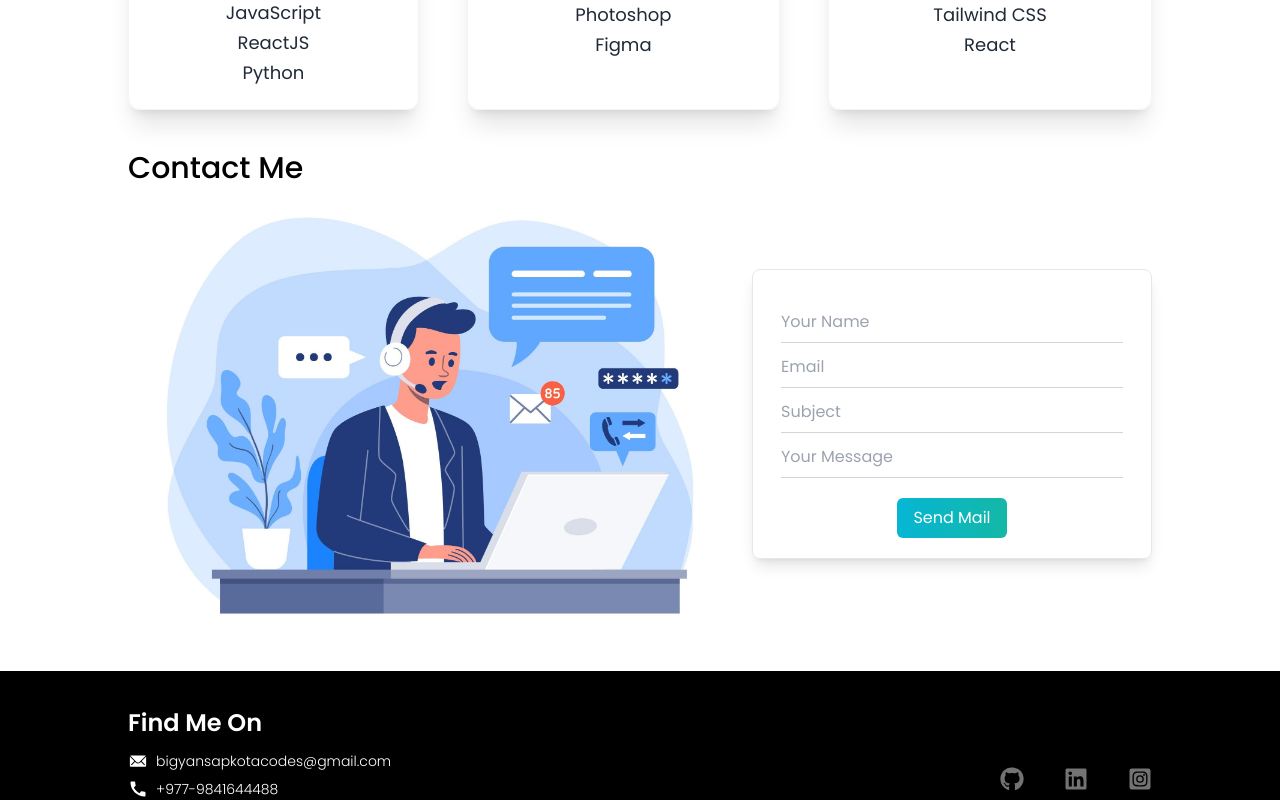
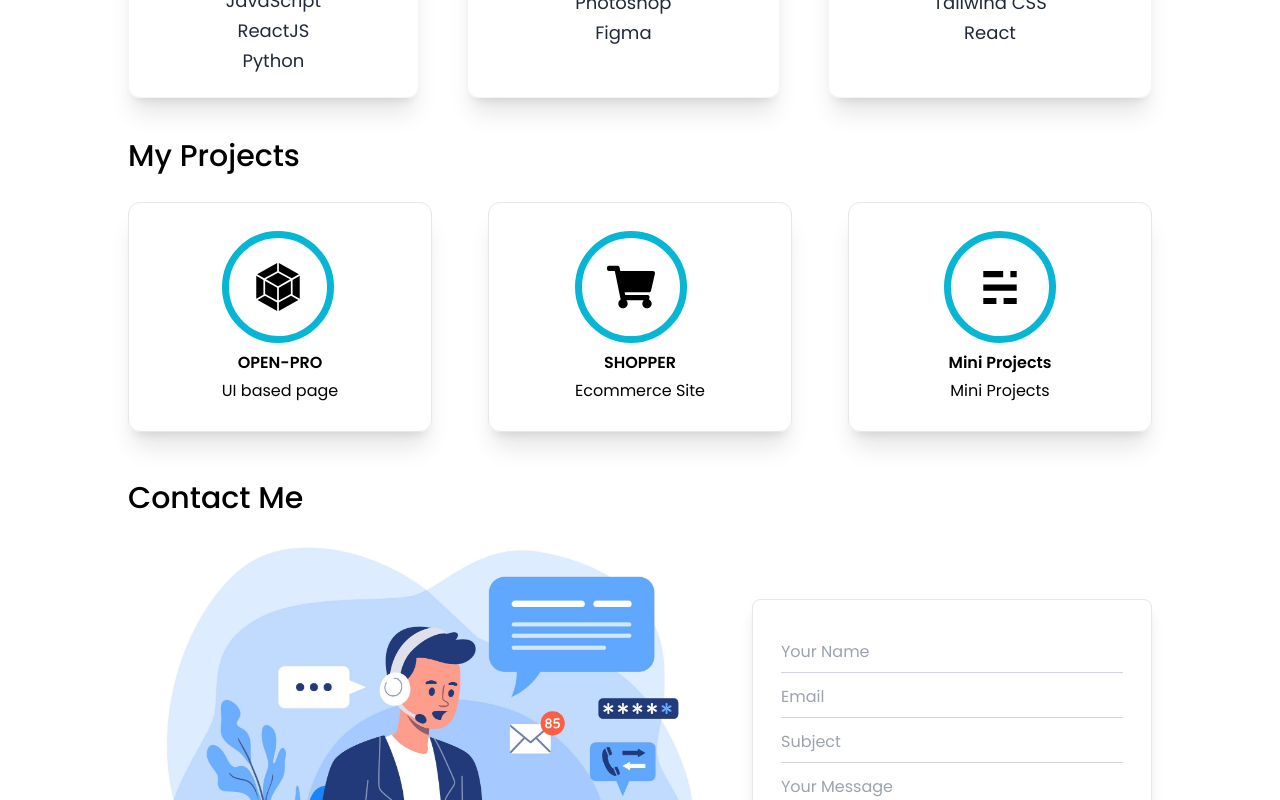
Before and after one commit to bigyan-sapkota/react-portfolio, a React (Vite) app: page / in a window 1280 px wide. Shown: the part 1240-2040 px from the top of the page. Built offline with nearby package versions, Linux system fonts and the light colour scheme.

Commit message:
Made my projects section

```diff
--- a/src/App.jsx
+++ b/src/App.jsx
@@ -4,6 +4,7 @@ import Services from "./components/Services";
 import Hero from "./components/Hero";
 import Contact from "./components/Contact";
 import Footer from "./components/Footer";
+import MyProjects from "./components/MyProjects";
 
 const App = () => {
   return (
@@ -12,6 +13,7 @@ const App = () => {
         <Navbar />
         <Hero />
         <Services />
+        <MyProjects />
         <Contact />
       </main>
       <Footer />
--- a/src/components/Contact.jsx
+++ b/src/components/Contact.jsx
@@ -3,10 +3,11 @@ import * as yup from "yup";
 import { useForm } from "react-hook-form";
 import { yupResolver } from "@hookform/resolvers/yup";
 import contact from "../assets/contact.jpg";
+import { MdError } from "react-icons/md";
 
 const Contact = () => {
   const schema = yup.object().shape({
-    fullName: yup.string().required("Your Full Name is required"),
+    fullName: yup.string().required("Full Name is required"),
     subject: yup.string().required("Subject is required"),
     email: yup
       .string()
@@ -42,24 +43,56 @@ const Contact = () => {
             className="contact-input"
             {...register("fullName")}
           />
+          {errors.fullName?.message ? (
+            <p className="-mt-2 mb-2 text-base text-red-600 flex items-center gap-1">
+              <MdError />
+              {errors.fullName.message}
+            </p>
+          ) : (
+            ""
+          )}
           <input
             type="email"
             placeholder="Email"
             className="contact-input"
             {...register("email")}
           />
+          {errors.email?.message ? (
+            <p className="-mt-2 mb-2 text-base text-red-600 flex items-center gap-1">
+              <MdError />
+              {errors.email.message}
+            </p>
+          ) : (
+            ""
+          )}
           <input
             type="text"
             placeholder="Subject"
             className="contact-input"
             {...register("subject")}
           />
+          {errors.subject?.message ? (
+            <p className="-mt-2 mb-2 text-base text-red-600 flex items-center gap-1">
+              <MdError />
+              {errors.subject.message}
+            </p>
+          ) : (
+            ""
+          )}
           <input
             type="text"
             placeholder="Your Message"
             className="contact-input"
             {...register("message")}
           />
+          {errors.message?.message ? (
+            <p className="-mt-2 mb-2 text-base text-red-600 flex items-center gap-1">
+              <MdError />
+              {errors.message.message}
+            </p>
+          ) : (
+            ""
+          )}
           <div className="flex justify-center mt-2">
             <input
               type="submit"
--- a/src/components/MyProjects.jsx
+++ b/src/components/MyProjects.jsx
@@ -1,16 +1,54 @@
 import React from "react";
-import web1 from "../public/web1.png";
+import { SiWebpack } from "react-icons/si";
+import { FaShoppingCart } from "react-icons/fa";
+import { DiGhostSmall } from "react-icons/di";
+
+const projects = [
+  {
+    icon: <SiWebpack />,
+    title: "OPEN-PRO",
+    link: "https://open-pro-bigyan.netlify.app/",
+    description: "UI based page",
+  },
+  {
+    icon: <FaShoppingCart />,
+    title: "SHOPPER",
+    link: "https://shopper-bigyan.netlify.app/",
+    description: "Ecommerce Site",
+  },
+  {
+    icon: <DiGhostSmall />,
+    title: "Mini Projects",
+    link: "www.google.com",
+    description: "Mini Projects",
+  },
+];
 
 const MyProjects = () => {
   return (
-    <section>
-      <div>
-        <h3 className="text-xl pt-4 font-medium">My Projects</h3>
-      </div>
-      <div>
-        <div>
-          <img src={web1} alt="" />
-        </div>
+    <section id="projects" className="mb-7">
+      <h3 className="text-xl font-medium md:text-3xl mb-3 md:mb-7">
+        My Projects
+      </h3>
+      <div className="md:grid md:grid-cols-3 md:gap-14">
+        {projects.map((item, i) => {
+          return (
+            <div
+              key={i}
+              className="border border-gray-200 rounded-xl shadow-lg flex flex-col items-center py-4 mb-5 md:py-7 md:shadow-xl"
+            >
+              <a href={item.link} target="_blank">
+                <div className="border-[7px] border-cyan-500 rounded-full text-5xl w-28 h-28 flex items-center justify-center">
+                  {item.icon}
+                </div>
+                <h2 className="font-semibold text-center py-1 pt-2">
+                  {item.title}
+                </h2>
+                <p className="text-center">{item.description}</p>
+              </a>
+            </div>
+          );
+        })}
       </div>
     </section>
   );
--- a/src/components/Navbar.jsx
+++ b/src/components/Navbar.jsx
@@ -7,7 +7,7 @@ const Navbar = () => {
   const [showMenu, setshowMenu] = useState(false);
   return (
     <section id="home">
-      <nav className="pt-10 mb-12 flex justify-between items-center">
+      <nav className="pt-5 mb-12 flex justify-between items-center md:pt-7">
         <h1 className="text-2xl font-bold md:text-3xl">
           BIG
           <span className="text-teal-500">YAN</span>
```
